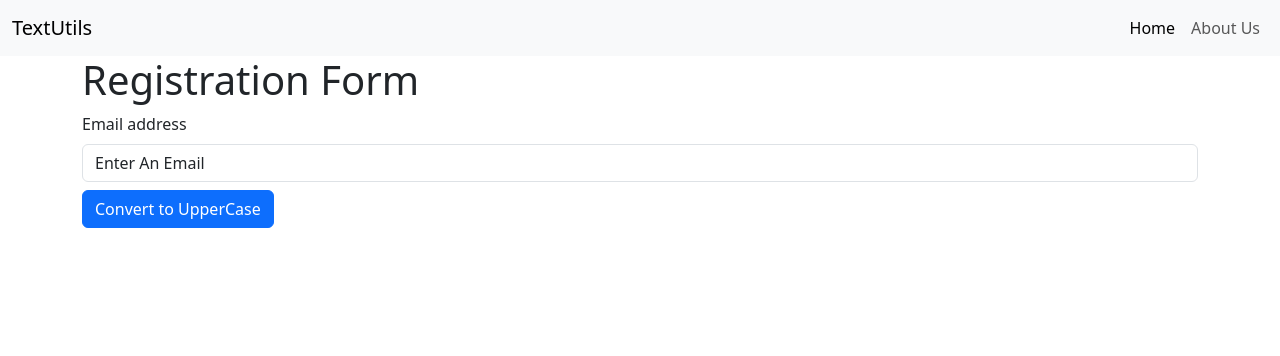
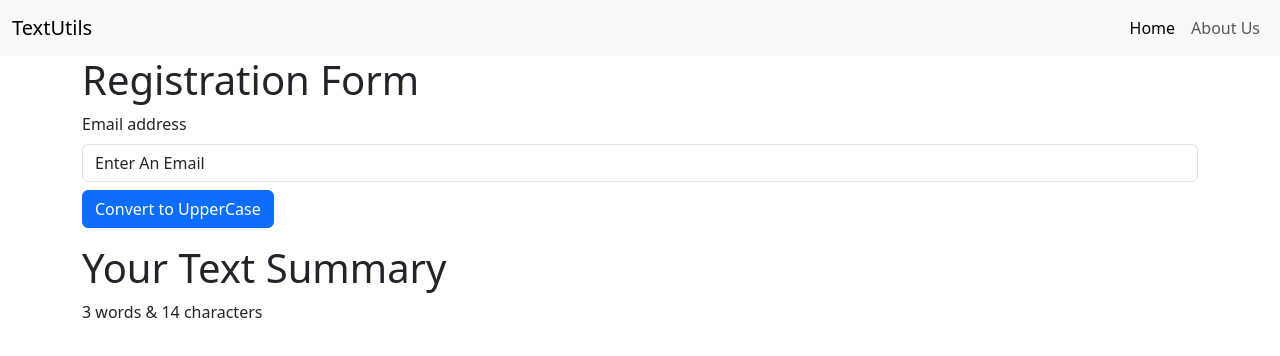
Before and after one commit to ROHITSABI/react-1, a React (Create React App) app: page / in a window 1280 px wide. Shown: the top 356 px of the page. Built offline with nearby package versions, Linux system fonts and the light colour scheme.

Commit message:
To calculate length and words

```diff
--- a/src/components/TextForm.js
+++ b/src/components/TextForm.js
@@ -1,4 +1,4 @@
-//State
+//To calculate the word length and words
 import { useState } from "react";
 
 function TextForm(props) {
@@ -15,6 +15,7 @@ function TextForm(props) {
     setText(text);
   };
   return (
+    <>
       <div className="container">
         <h1>{props.heading}</h1>
         <div className="mb-3">
@@ -33,6 +34,13 @@ function TextForm(props) {
           </button>
         </div>
       </div>
+      <div className="container">
+        <h1>Your Text Summary</h1>
+        <p>
+          {text.split(" ").length} words & {text.length} characters
+        </p>
+      </div>
+    </>
   );
 }
 export default TextForm;
```
Lines whose indentation alone changed are shown as unchanged.
